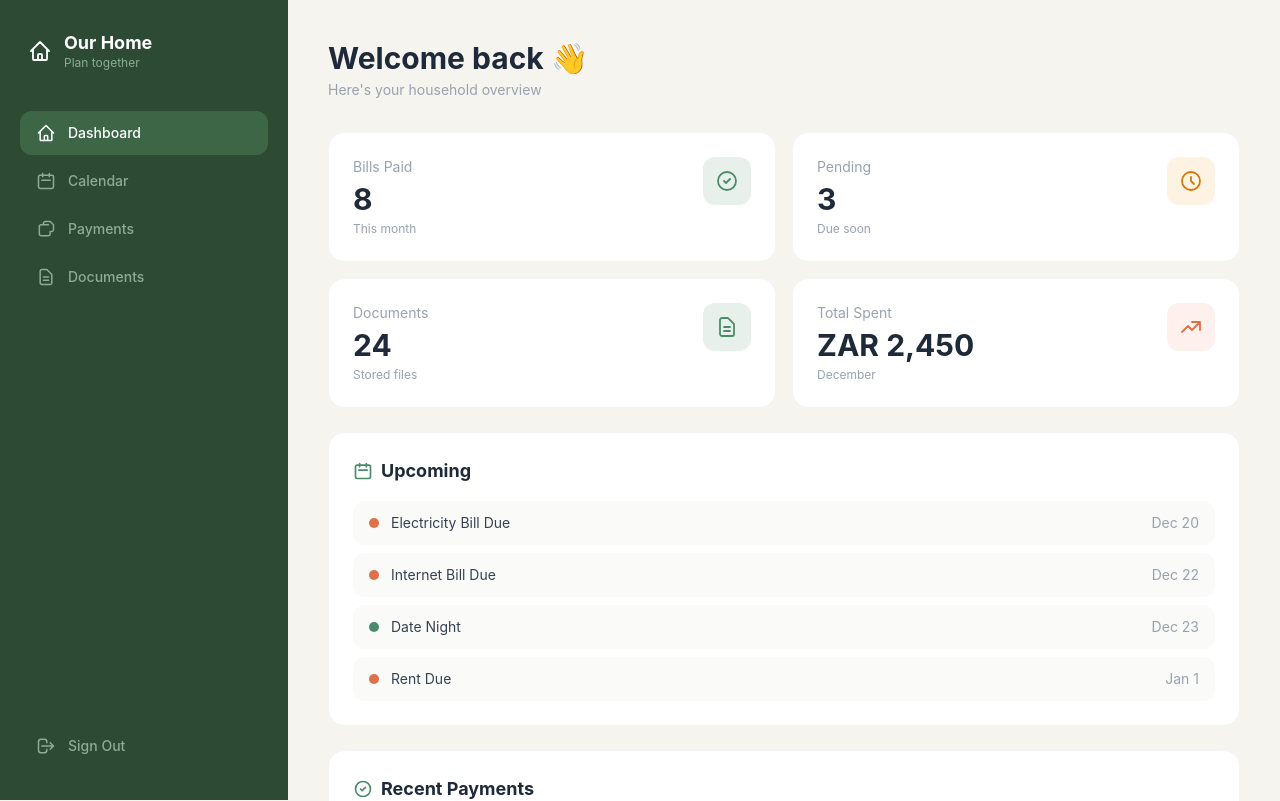
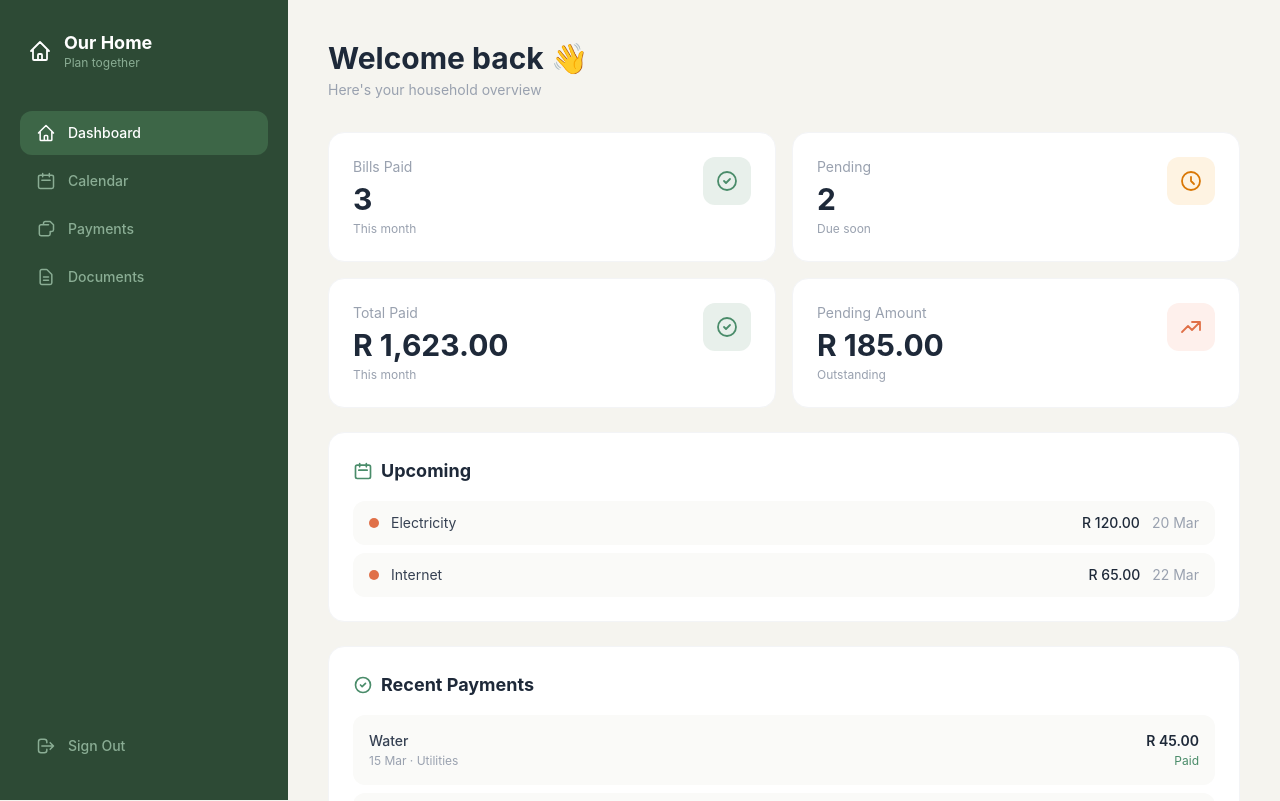
Before and after one commit to AnnSubotenko/our-perfect-home-assistant, a React (Vite) app: page /dashboard in a window 1280 px wide. Shown: the top 801 px of the page. Built offline with nearby package versions, Linux system fonts and the light colour scheme; the HTML template or start-up script is replaced by a standard one.

Commit message:
updating dashboard page

```diff
--- a/src/App.tsx
+++ b/src/App.tsx
@@ -1,3 +1,4 @@
+import { useState } from 'react'
 import { BrowserRouter, Routes, Route, Navigate } from 'react-router-dom'
 import Layout from './components/Layout'
 import LoginPage from './pages/LoginPage'
@@ -5,8 +6,19 @@ import SignUpPage from './pages/SignUpPage'
 import Dashboard from './pages/Dashboard'
 import CalendarPage from './pages/CalendarPage'
 import PaymentsPage from './pages/PaymentsPage'
+import type { Bill } from "./types/Bill";
+
+const initialBills: Bill[] = [
+  { id: "1", name: "Rent",        amount: 1500, paid: true,  dueDate: "2026-03-01", category: "Housing"   },
+  { id: "2", name: "Electricity", amount: 120,  paid: false, dueDate: "2026-03-20", category: "Utilities" },
+  { id: "3", name: "Internet",    amount: 65,   paid: false, dueDate: "2026-03-22", category: "Utilities" },
+  { id: "4", name: "Water",       amount: 45,   paid: true,  dueDate: "2026-03-15", category: "Utilities" },
+  { id: "5", name: "Gas",         amount: 78,   paid: true,  dueDate: "2026-03-12", category: "Utilities" },
+]
 
 function App() {
+  const [bills, setBills] = useState<Bill[]>(initialBills)
+
   return (
     <BrowserRouter>
       <Routes>
@@ -15,10 +27,10 @@ function App() {
         <Route path="/signup" element={<SignUpPage />} />
 
         <Route element={<Layout />}>
-         <Route path="/dashboard" element={<Dashboard />} />
-         <Route path="/calendar" element={<CalendarPage />} />
-         <Route path="/payments" element={<PaymentsPage />} />
-       </Route>
+          <Route path="/dashboard" element={<Dashboard bills={bills} />} />
+          <Route path="/calendar"  element={<CalendarPage />} />
+          <Route path="/payments"  element={<PaymentsPage bills={bills} setBills={setBills} />} />
+        </Route>
       </Routes>
     </BrowserRouter>
   )
--- a/src/pages/Dashboard.tsx
+++ b/src/pages/Dashboard.tsx
@@ -1,9 +1,75 @@
 // No sidebar here — Layout.tsx provides it
+import { useMemo } from "react";
+import type { Bill } from "../types/Bill";
 
+type Props = {
+  bills: Bill[];
+};
+
+// ─── Helpers ─────────────────────────────────────────────────────────────────
+function formatZAR(amount: number): string {
+  return new Intl.NumberFormat("en-ZA", {
+    style: "currency",
+    currency: "ZAR",
+  }).format(amount);
+}
+
+function formatDate(dateStr: string): string {
+  return new Date(dateStr).toLocaleDateString("en-ZA", {
+    day: "numeric",
+    month: "short",
+  });
+}
+
+// ─── Component ───────────────────────────────────────────────────────────────
+export default function Dashboard({ bills }: Props) {
+
+  // ── Dynamic stats from shared bills ──────────────────────────────────────
+  const totalPaid = useMemo(
+    () => bills.filter((b) => b.paid).reduce((sum, b) => sum + b.amount, 0),
+    [bills]
+  );
+
+  const totalPending = useMemo(
+    () => bills.filter((b) => !b.paid).reduce((sum, b) => sum + b.amount, 0),
+    [bills]
+  );
+
+  const billsPaidCount = useMemo(
+    () => bills.filter((b) => b.paid).length,
+    [bills]
+  );
+
+  const pendingCount = useMemo(
+    () => bills.filter((b) => !b.paid).length,
+    [bills]
+  );
+
+  // Last 3 paid bills (most recent first)
+  const recentPayments = useMemo(
+    () =>
+      bills
+        .filter((b) => b.paid && b.dueDate)
+        .sort((a, b) => new Date(b.dueDate!).getTime() - new Date(a.dueDate!).getTime())
+        .slice(0, 3),
+    [bills]
+  );
+
+  // Next 4 unpaid bills sorted by due date (soonest first)
+  const upcoming = useMemo(
+    () =>
+      bills
+        .filter((b) => !b.paid && b.dueDate)
+        .sort((a, b) => new Date(a.dueDate!).getTime() - new Date(b.dueDate!).getTime())
+        .slice(0, 4),
+    [bills]
+  );
+
+  // ── Stats config ─────────────────────────────────────────────────────────
   const stats = [
     {
       label: "Bills Paid",
-    value: "8",
+      value: String(billsPaidCount),
       sub: "This month",
       iconBg: "bg-[#e8f0eb]",
       iconColor: "text-[#4a8c6a]",
@@ -15,7 +81,7 @@ const stats = [
     },
     {
       label: "Pending",
-    value: "3",
+      value: String(pendingCount),
       sub: "Due soon",
       iconBg: "bg-[#fef3e2]",
       iconColor: "text-[#d97706]",
@@ -26,21 +92,21 @@ const stats = [
       ),
     },
     {
-    label: "Documents",
-    value: "24",
-    sub: "Stored files",
+      label: "Total Paid",
+      value: formatZAR(totalPaid),
+      sub: "This month",
       iconBg: "bg-[#e8f0eb]",
       iconColor: "text-[#4a8c6a]",
       icon: (
         <svg xmlns="http://www.w3.org/2000/svg" className="w-6 h-6" fill="none" viewBox="0 0 24 24" stroke="currentColor" strokeWidth={1.8}>
-        <path strokeLinecap="round" strokeLinejoin="round" d="M9 12h6m-6 4h6m2 5H7a2 2 0 01-2-2V5a2 2 0 012-2h5.586a1 1 0 01.707.293l5.414 5.414a1 1 0 01.293.707V19a2 2 0 01-2 2z" />
+          <path strokeLinecap="round" strokeLinejoin="round" d="M9 12l2 2 4-4m6 2a9 9 0 11-18 0 9 9 0 0118 0z" />
         </svg>
       ),
     },
     {
-    label: "Total Spent",
-    value: "ZAR 2,450",
-    sub: "December",
+      label: "Pending Amount",
+      value: formatZAR(totalPending),
+      sub: "Outstanding",
       iconBg: "bg-[#fef0ec]",
       iconColor: "text-[#e07048]",
       icon: (
@@ -51,20 +117,7 @@ const stats = [
     },
   ];
 
-const upcoming = [
-  { label: "Electricity Bill Due", date: "Dec 20", color: "bg-[#e07048]" },
-  { label: "Internet Bill Due",    date: "Dec 22", color: "bg-[#e07048]" },
-  { label: "Date Night",           date: "Dec 23", color: "bg-[#4a8c6a]" },
-  { label: "Rent Due",             date: "Jan 1",  color: "bg-[#e07048]" },
-];
-
-const recentPayments = [
-  { label: "Water Bill",  date: "Dec 15", amount: "$45.00"  },
-  { label: "Gas Bill",    date: "Dec 12", amount: "$78.50"  },
-  { label: "Phone Bill",  date: "Dec 10", amount: "$120.00" },
-];
-
-export default function Dashboard() {
+  // ─────────────────────────────────────────────────────────────────────────
   return (
     <div>
       {/* Header */}
@@ -73,7 +126,7 @@ export default function Dashboard() {
         <p className="text-gray-400 text-sm mt-1">Here's your household overview</p>
       </div>
 
-      {/* Stats grid */}
+      {/* Stats grid — all dynamic from bills prop */}
       <div className="grid grid-cols-2 gap-4 mb-6">
         {stats.map((stat) => (
           <div key={stat.label} className="bg-white rounded-2xl p-6 border border-gray-100 flex items-start justify-between">
@@ -89,7 +142,7 @@ export default function Dashboard() {
         ))}
       </div>
 
-      {/* Upcoming */}
+      {/* Upcoming unpaid bills — dynamic */}
       <div className="bg-white rounded-2xl border border-gray-100 p-6 mb-6">
         <div className="flex items-center gap-2 mb-4">
           <span className="text-[#4a8c6a]">
@@ -99,20 +152,28 @@ export default function Dashboard() {
           </span>
           <h2 className="text-lg font-bold text-gray-800">Upcoming</h2>
         </div>
+
+        {upcoming.length === 0 ? (
+          <p className="text-sm text-gray-400 text-center py-4">No upcoming bills 🎉</p>
+        ) : (
           <div className="flex flex-col gap-2">
-          {upcoming.map((item) => (
-            <div key={item.label} className="flex items-center justify-between bg-[#fafaf8] rounded-xl px-4 py-3">
+            {upcoming.map((bill) => (
+              <div key={bill.id} className="flex items-center justify-between bg-[#fafaf8] rounded-xl px-4 py-3">
                 <div className="flex items-center gap-3">
-                <span className={`w-2.5 h-2.5 rounded-full ${item.color}`} />
-                <span className="text-sm text-gray-700">{item.label}</span>
+                  <span className="w-2.5 h-2.5 rounded-full bg-[#e07048]" />
+                  <span className="text-sm text-gray-700">{bill.name}</span>
                 </div>
-              <span className="text-sm text-gray-400">{item.date}</span>
+                <div className="flex items-center gap-3">
+                  <span className="text-sm font-medium text-gray-800">{formatZAR(bill.amount)}</span>
+                  <span className="text-sm text-gray-400">{bill.dueDate ? formatDate(bill.dueDate) : ""}</span>
+                </div>
               </div>
             ))}
           </div>
+        )}
       </div>
 
-      {/* Recent Payments */}
+      {/* Recent payments — dynamic */}
       <div className="bg-white rounded-2xl border border-gray-100 p-6">
         <div className="flex items-center gap-2 mb-4">
           <span className="text-[#4a8c6a]">
@@ -122,20 +183,28 @@ export default function Dashboard() {
           </span>
           <h2 className="text-lg font-bold text-gray-800">Recent Payments</h2>
         </div>
+
+        {recentPayments.length === 0 ? (
+          <p className="text-sm text-gray-400 text-center py-4">No payments yet</p>
+        ) : (
           <div className="flex flex-col gap-2">
-          {recentPayments.map((item) => (
-            <div key={item.label} className="flex items-center justify-between bg-[#fafaf8] rounded-xl px-4 py-4">
+            {recentPayments.map((bill) => (
+              <div key={bill.id} className="flex items-center justify-between bg-[#fafaf8] rounded-xl px-4 py-4">
                 <div>
-                <p className="text-sm font-medium text-gray-700">{item.label}</p>
-                <p className="text-xs text-gray-400 mt-0.5">{item.date}</p>
+                  <p className="text-sm font-medium text-gray-700">{bill.name}</p>
+                  <p className="text-xs text-gray-400 mt-0.5">
+                    {bill.dueDate ? formatDate(bill.dueDate) : ""}
+                    {bill.category ? ` · ${bill.category}` : ""}
+                  </p>
                 </div>
                 <div className="text-right">
-                <p className="text-sm font-semibold text-gray-800">{item.amount}</p>
+                  <p className="text-sm font-semibold text-gray-800">{formatZAR(bill.amount)}</p>
                   <p className="text-xs text-[#4a8c6a] mt-0.5">Paid</p>
                 </div>
               </div>
             ))}
           </div>
+        )}
       </div>
     </div>
   );
--- a/src/pages/PaymentsPage.tsx
+++ b/src/pages/PaymentsPage.tsx
@@ -1,14 +1,11 @@
 // No sidebar or outer wrapper here — Layout.tsx provides it
 import { useMemo, useState, type ReactNode } from "react";
+import type { Bill } from "../types/Bill";
 
 // Types
-type Bill = {
-  id: string;
-  name: string;
-  amount: number;
-  paid: boolean;
-  dueDate?: string;
-  category?: string;
+type Props = {
+  bills: Bill[];
+  setBills: React.Dispatch<React.SetStateAction<Bill[]>>;
 };
 
 type FilterType = "all" | "paid" | "pending";
@@ -35,6 +32,14 @@ function formatZAR(amount: number): string {
     style: "currency",
     currency: "ZAR",
   }).format(amount);
+}
+
+function formatDate(dateStr: string): string {
+  return new Date(dateStr).toLocaleDateString("en-ZA", {
+    day: "numeric",
+    month: "short",
+    year: "numeric",
+  });
 }
 
 // Sub-components
@@ -80,18 +85,9 @@ function FilterButton({
 }
 
 // Main Component
-export default function PaymentsPage() {
+export default function PaymentsPage({ bills, setBills }: Props)  {
   const [showModal, setShowModal] = useState(false);
   const [filter, setFilter] = useState<FilterType>("all");
-
-  const [bills, setBills] = useState<Bill[]>([
-    { id: "1", name: "Rent",        amount: 1500, paid: true,  dueDate: "2026-03-01",  category: "Housing"   },
-    { id: "2", name: "Electricity", amount: 120,  paid: false, dueDate: "2026-03-20", category: "Utilities" },
-    { id: "3", name: "Internet",    amount: 65,   paid: false, dueDate: "2026-03-22", category: "Utilities" },
-    { id: "4", name: "Water",       amount: 45,   paid: true,  dueDate: "2026-03-15", category: "Utilities" },
-    { id: "5", name: "Gas",         amount: 78,   paid: true,  dueDate: "2026-03-12", category: "Utilities" },
-  ]);
-
   const [newBillName,     setNewBillName]     = useState("");
   const [newBillAmount,   setNewBillAmount]   = useState("");
   const [newBillDueDate,  setNewBillDueDate]  = useState("");
@@ -311,15 +307,7 @@ export default function PaymentsPage() {
                       {bill.name}
                     </p>
                     <p className="mt-0.5 text-xs text-gray-400">
-                      {bill.dueDate && (
-                        <span>
-                          Due: {new Date(bill.dueDate).toLocaleDateString("en-ZA", {
-                            day: "numeric",
-                            month: "short",
-                            year: "numeric",
-                          })}
-                        </span>
-                      )}
+                      {bill.dueDate && <span>Due: {formatDate(bill.dueDate)}</span>}
                       {bill.dueDate && bill.category && <span> · </span>}
                       {bill.category && <span>{bill.category}</span>}
                     </p>
--- /dev/null
+++ b/src/types/Bill.ts
@@ -0,0 +1,8 @@
+export type Bill = {
+  id: string;
+  name: string;
+  amount: number;
+  paid: boolean;
+  dueDate?: string;
+  category?: string;
+};
```
Lines whose indentation alone changed are shown as unchanged.
